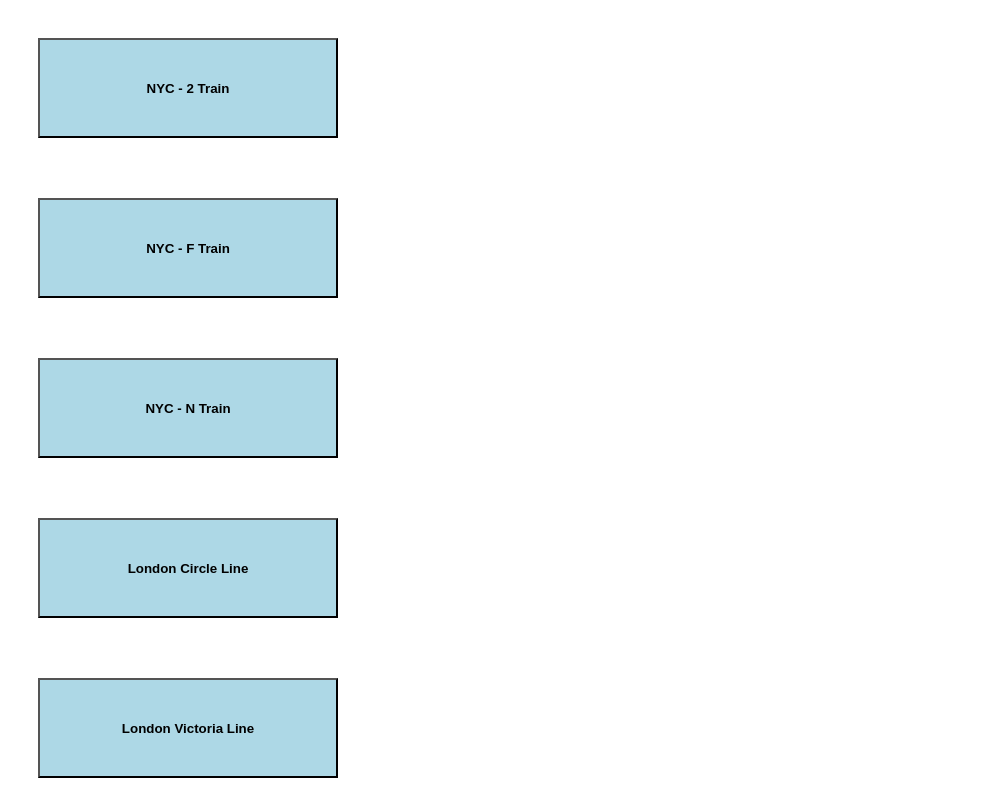
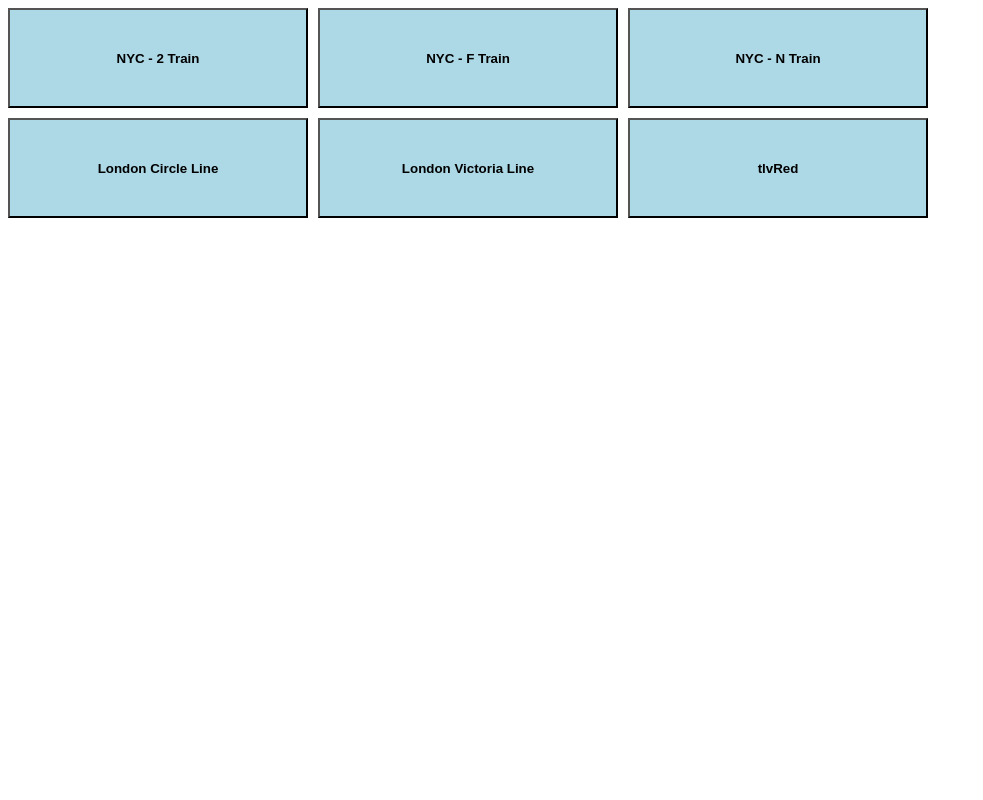
Before and after one commit to shakedk/my-transit-life, a Next.js app: page /routeSelector in a window 1280 px wide. Shown: the top 800 px of the page, without its empty margins (0-983 px from the left). Built offline with nearby package versions, Linux system fonts and the light colour scheme; what theme-ui would draw is missing.

Commit message:
Change route selector grid

```diff
--- a/pages/routeSelector.module.css
+++ b/pages/routeSelector.module.css
@@ -1,14 +1,18 @@
 .container {
-  display: flex;
-  flex-direction: column;
+  /* display: flex;
+  flex-direction: row; */
   height: 1000px;
-  width: 1000px
+  width: 800px;
+  display: grid;
+  grid-template-columns: repeat(3, 1fr);
+  gap: 10px;
+  grid-auto-rows: 100px;
 }
 
 .button {
   background-color: lightblue;
   font-weight: bold;
-  margin: 30px;
+  /* margin: 10px; */
   height: 100px;
   width: 300px;
 }
```
